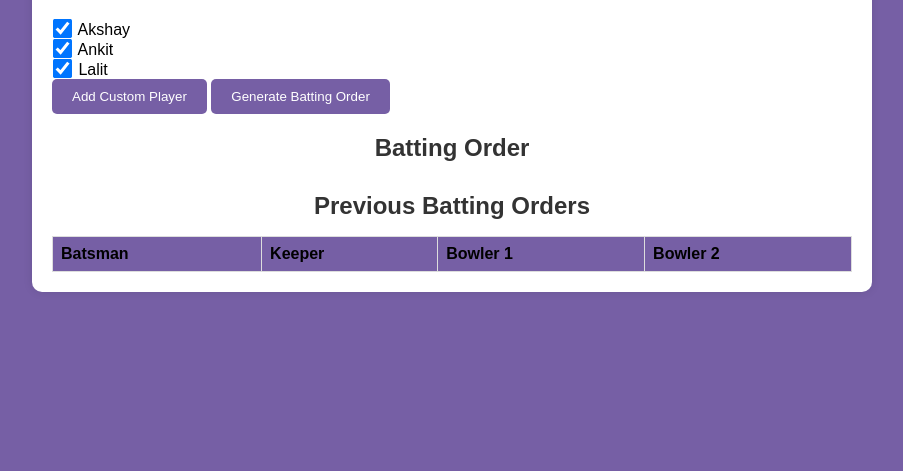
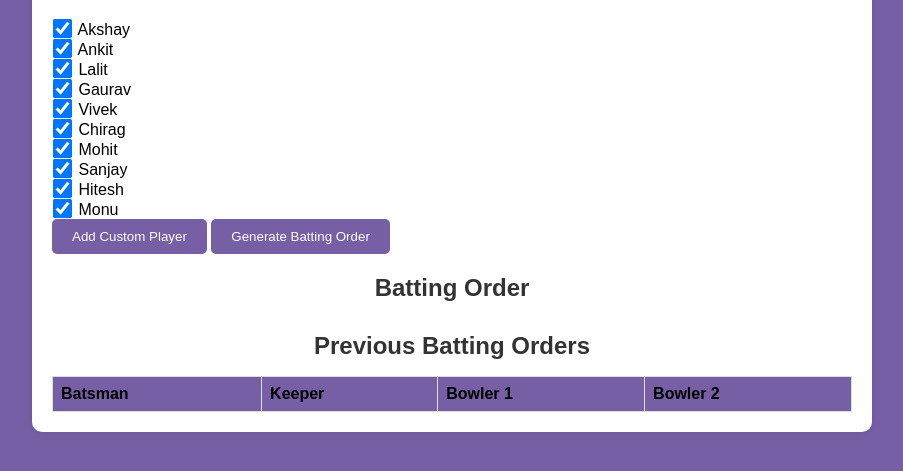
Before and after one commit to ankitohi0001/Cricket-Batting-Order, a plain HTML site: page index.html in a window 1280 px wide. Shown: the part 89-560 px from the top of the page, without its empty margins (188-1091 px from the left). Drawn offline with Linux system fonts and the light colour scheme.

Commit message:
Update index.html

```diff
--- a/index.html
+++ b/index.html
@@ -96,6 +96,20 @@ tr:nth-child(even) {
     <label for="Ankit">Ankit</label><br>
     <input type="checkbox" id="Lalit" name="player" value="Lalit" checked>
     <label for="Lalit">Lalit</label><br>
+    <input type="checkbox" id="Gaurav" name="player" value="Gaurav" checked>
+    <label for="Gaurav">Gaurav</label><br>
+    <input type="checkbox" id="Vivek" name="player" value="Vivek" checked>
+    <label for="Vivek">Vivek</label><br>
+    <input type="checkbox" id="Chirag" name="player" value="Chirag" checked>
+    <label for="Chirag">Chirag</label><br>
+    <input type="checkbox" id="Mohit" name="player" value="Mohit" checked>
+    <label for="Mohit">Mohit</label><br>
+    <input type="checkbox" id="Sanjay" name="player" value="Sanjay" checked>
+    <label for="Sanjay">Sanjay</label><br>
+    <input type="checkbox" id="Hitesh" name="player" value="Hitesh" checked>
+    <label for="Hitesh">Hitesh</label><br>
+    <input type="checkbox" id="Monu" name="player" value="Monu" checked>
+    <label for="Monu">Monu</label><br>
     <button type="button" onclick="addCustomPlayer()">Add Custom Player</button>
     <div id="customPlayerInput" style="display: none;">
       <input type="text" id="customPlayerName" placeholder="Enter name">
@@ -213,13 +227,6 @@ function generateBowlingOrder() {
     alert("Please generate batting order first.");
     return;
   }
-
-  var over = parseInt(prompt("Enter the over for this bowling order:"));
-  if (isNaN(over) || over <= 0) {
-    alert("Please enter a valid over number.");
-    return;
-  }
-
   var bowlingOrderBody = document.getElementById("bowlingOrderBody");
   bowlingOrderBody.innerHTML = "";
   var battingOrderList = document.getElementById("battingOrderList")
```
